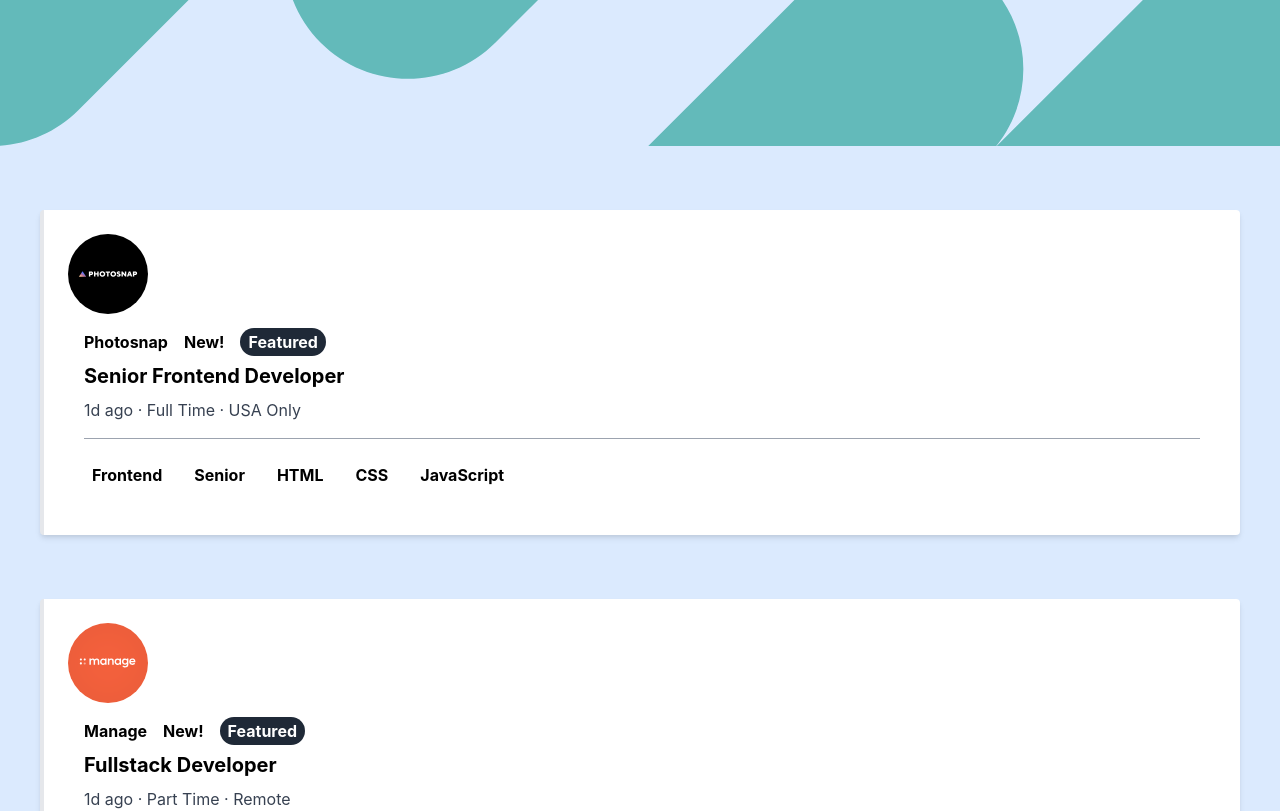
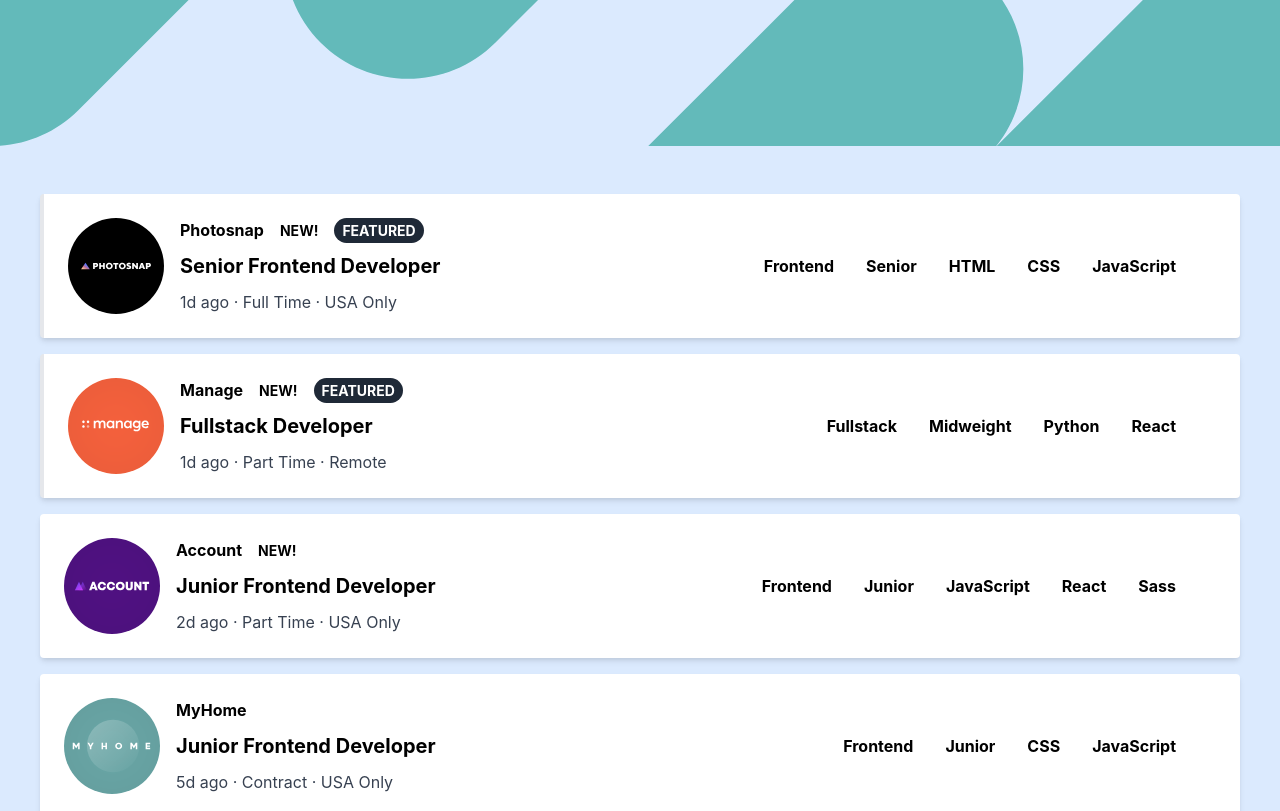
Before and after one commit to hannah-saurusrex/job-listings-filtering, a React (Create React App) app: page / in a window 1280 px wide. Shown: the top 811 px of the page. Built offline with nearby package versions, Linux system fonts and the light colour scheme.

Commit message:
added filter functionality to display all jobs that match exact filter requirements

```diff
--- a/src/App.js
+++ b/src/App.js
@@ -5,25 +5,79 @@
 
 function App() {
   const [jobs, setJobs] = useState([]);
+  const [filters, setFilters] = useState([]);
 
   useEffect(() => setJobs(data), []);
 
-  console.log(jobs);
+  const filterFunc = ({ role, level, tools, languages }) => {
+    if(filters.length === 0) {
+      return true;
+    }
+
+    const tags = [role, level];
+
+    if(languages) {
+        tags.push(...languages);
+    }
+
+    if(tools) {
+        tags.push(...tools);
+    }
+
+    return filters.every(filter => tags.includes(filter));
+  }
+
+  const handleTagClick = (tag) => {
+    // this avoides adding the tag twice
+    if(filters.includes(tag)) return;
+
+    setFilters([...filters, tag]);
+  };
+
+  const handleFilterClick = (passedFilter) => {
+    setFilters(filters.filter(f => f !== passedFilter));
+  };
+
+  const clearFilters = () => {
+    setFilters([]);
+  };
+
+  const filteredJobs = jobs.filter(filterFunc);
 
   return (
     <div className="App">
-      <header className="bg-teal-500 mb-12 bg-repeat w-full">
-        <img src="/images/bg-header-desktop.svg" alt="bg-images" />
+      <header className="bg-teal-500 mb-12">
+        <img className="w-full" src="/images/bg-header-desktop.svg" alt="bg-images" />
       </header>
-      {
-        jobs.length === 0 ? (
-          <p>Jobs are fetching...</p>
-        ) : (
-          jobs.map(job => (
-            <JobBoardComponent job={job} key={job.id} />
-          ))
-        )
-      }
+
+      <div className="container m-auto">
+        {filters.length > 0 && (
+          <div className={`flex bg-white shadow-md -my-20 mb-16 mx-10 p-6 rounded z-10 relative`}>
+            {filters.map((filter) => (
+              <span className="cursor-pointer font-bold mr-4 mb-4 rounded lg:mb-0"
+                onClick={() => handleFilterClick(filter)}>
+                  <span className="text-teal-500 bg-teal-100 p-2">
+                  {filter}
+                  </span>
+                  <span className="bg-teal-500 text-teal-100 p-2">&times;</span>
+              </span>
+            ))}
+            <button onCilck={clearFilters} className="font-bold text-gray-700 ml-auto cursor-pointer">Clear</button>
+          </div>
+        )}
+        {jobs.length === 0 ? (
+            <p>Jobs are fetching...</p>
+          ) : (
+            filteredJobs.map((job) => (
+              <JobBoardComponent
+                job={job}
+                key={job.id}
+                handleTagClick={handleTagClick}
+              />
+            ))
+          )
+        }
+      </div>
     </div>
   );
 }
--- a/src/assets/data.json
+++ b/src/assets/data.json
@@ -114,7 +114,7 @@
     "contract": "Full Time",
     "location": "USA Only",
     "languages": ["JavaScript"],
-    "tools": ["Vue, Sass"]
+    "tools": ["Vue", "Sass"]
   },
   {
     "id": 9,
--- a/src/components/JobBoardComponent.js
+++ b/src/components/JobBoardComponent.js
@@ -16,6 +16,7 @@
         languages,
         tools,
     },
+    handleTagClick,
 }) => {
 
     const tags = [role, level]; // grab the role name and level name
@@ -28,18 +29,18 @@
     }
 
     return (
-        <div className={`flex flex-col bg-white shadow-md my-16 mx-10 p-6 rounded ${featured && 'border-l-4 border-teal-500 border-solid'}`}>
+        <div className={`flex flex-col bg-white shadow-md my-16 mx-10 p-6 rounded ${featured && 'border-l-4 border-teal-500 border-solid'} lg:flex-row lg:my-4`}>
             <div>
-                <img className="-mt-16 mb-4 w-20 h-20 sm:mt-0" src={logo} alt={company} />
+                <img className="-mt-16 mb-4 w-20 h-20 lg:w-24 lg:h-24 lg:my-0" src={logo} alt={company} />
             </div>
             <div className="flex flex-col justify-between ml-4">
                 <h3 className="font-bold text-teal-500">
                     {company}
                     {isNew && (
-                        <span className="text-teal-100 font-bold bg-teal-500 m-2 py-1 px-2 rounded-full">New!</span>
+                        <span className="text-teal-100 bg-teal-500 m-2 py-1 px-2 rounded-full uppercase text-sm">New!</span>
                     )}
                     {featured && (
-                        <span className="bg-gray-800 text-white font-bold py-1 px-2 rounded-full">Featured</span>
+                        <span className="bg-gray-800 text-white py-1 px-2 rounded-full uppercase text-sm">Featured</span>
                     )}
                 </h3>
                 <h2 className="font-bold text-xl my-2">{position}</h2>
@@ -47,11 +48,10 @@
                     {postedAt} · {contract} · {location}
                 </p>
             </div>
-            <div className="flex items-center flex-wrap mt-4 mx-4 pt-4 border-t border-gray-400 border-solid">
-                {
-                    tags ? (
+            <div className="flex items-center flex-wrap mt-4 mx-4 pt-4 border-t border-gray-400 border-solid lg:ml-auto lg:border-0 lg:pt-0 lg:mt-0">
+                {tags ? (
                         tags.map(tag => (
-                            <span className="bg-teal-100 font-bold text-teal-500 mr-4 mb-4 p-2 rounded">{tag}</span>
+                            <span onClick={() => handleTagClick(tag)} className="cursor-pointer bg-teal-100 font-bold text-teal-500 mr-4 mb-4 p-2 rounded lg:mb-0">{tag}</span>
                         ))
                     ) : ( '' )
                 }
```
